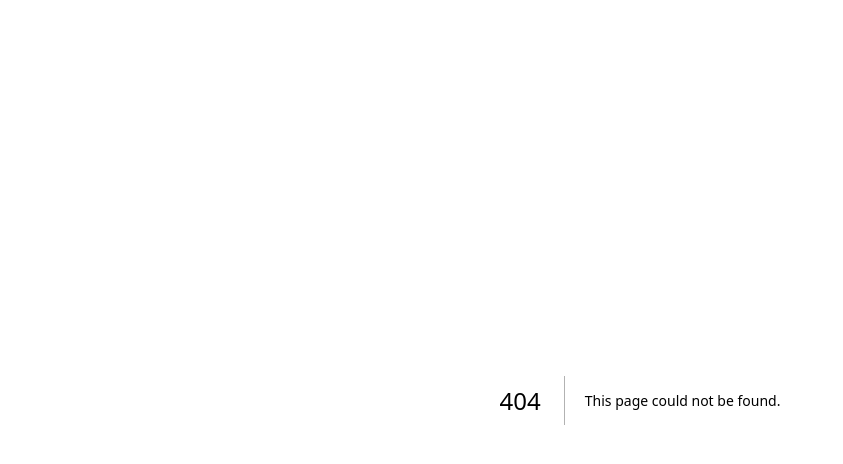
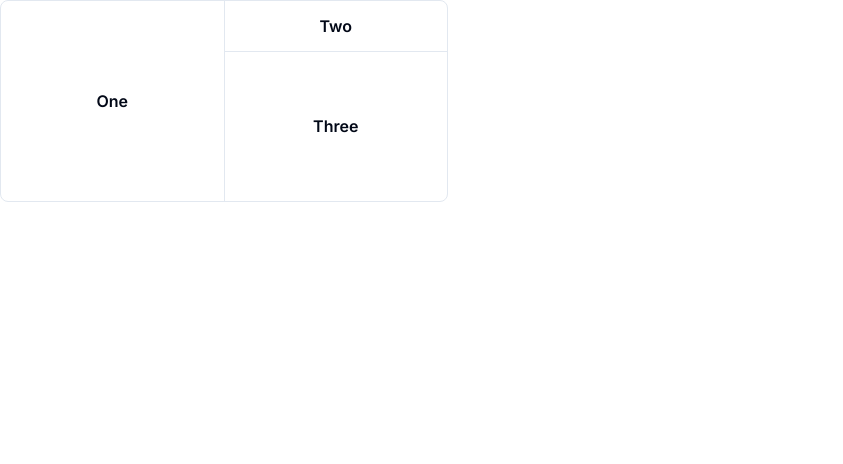
Before and after one commit to RHowland/shadcn-sbook-app01, a Next.js app: page /resizable in a window 1280 px wide. Before the commit this address had no page. Shown: the top 464 px of the page, without its empty margins (0-843 px from the left). Built offline with nearby package versions, Linux system fonts and the light colour scheme.

Commit message:
edited resizable stories

```diff
--- /dev/null
+++ b/src/app/resizable/page.tsx
@@ -0,0 +1,36 @@
+import {
+    ResizableHandle,
+    ResizablePanel,
+    ResizablePanelGroup,
+  } from "@/components/ui/resizable"
+
+  export default function ResizableDemo() {
+    return (
+      <ResizablePanelGroup
+        direction="horizontal"
+        className="max-w-md rounded-lg border"
+      >
+        <ResizablePanel defaultSize={50}>
+          <div className="flex h-[200px] items-center justify-center p-6">
+            <span className="font-semibold">One</span>
+          </div>
+        </ResizablePanel>
+        <ResizableHandle />
+        <ResizablePanel defaultSize={50}>
+          <ResizablePanelGroup direction="vertical">
+            <ResizablePanel defaultSize={25}>
+              <div className="flex h-full items-center justify-center p-6">
+                <span className="font-semibold">Two</span>
+              </div>
+            </ResizablePanel>
+            <ResizableHandle />
+            <ResizablePanel defaultSize={75}>
+              <div className="flex h-full items-center justify-center p-6">
+                <span className="font-semibold">Three</span>
+              </div>
+            </ResizablePanel>
+          </ResizablePanelGroup>
+        </ResizablePanel>
+      </ResizablePanelGroup>
+    )
+  }
```
Also changed, not shown: 1 other file (tests, documents, lock files or other folders).
